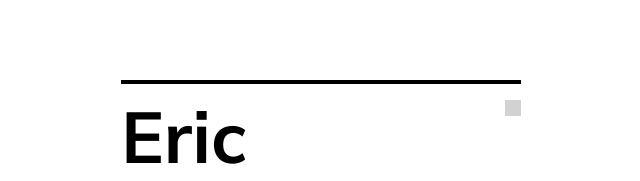
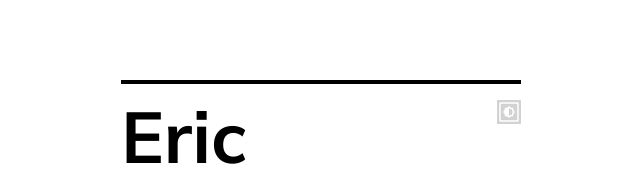
Before and after one commit to wiyantoeric/portfolio, a Next.js app: page / in a window 1280 px wide. Shown: the top 181 px of the page, without its empty margins (319-959 px from the left). Built offline with nearby package versions, Linux system fonts and the light colour scheme.

Commit message:
feat(ui): update toggle theme button

```diff
--- a/src/app/page.tsx
+++ b/src/app/page.tsx
@@ -5,7 +5,7 @@ import articleData from "../data.json";
 import { Article } from "@/type/article";
 import initiateLenis from "@/utils/initiateLenis";
 import { motion, useScroll } from "framer-motion";
-import "../styles/new.scss";
+import "../styles/home.scss";
 import RevealText from "@/components/RevealText";
 import dynamic from "next/dynamic";
 
@@ -75,6 +75,7 @@ function Home() {
                     duration={0.75}
                     delay={2.4 + index * 0.1}
                     className="font-mulish"
+                    key={index}
                   />
                   <span className="font-mulish">&nbsp;</span>
                 </>
--- a/src/components/ThemeToggle.tsx
+++ b/src/components/ThemeToggle.tsx
@@ -1,9 +1,10 @@
 import useTheme from "@/utils/useTheme";
 import { motion, useAnimate } from "framer-motion";
 import React from "react";
+import BrightnessIcon from "./icon/BrightnessIcon";
 
 function ThemeToggle() {
-  const [_, toggleTheme] = useTheme();
+  const [theme, toggleTheme] = useTheme();
   const [splashRef, animate] = useAnimate();
 
   // Animate backdrop in timeline
@@ -12,7 +13,7 @@ function ThemeToggle() {
     await animate(
       splashRef.current,
       {
-        scale: 2,
+        scale: 1.7,
         opacity: 0,
       },
       { duration: 0.8, ease: "easeOut" },
@@ -53,14 +54,16 @@ function ThemeToggle() {
       {/* Splash container, animated on toggle-theme button click */}
       <div
         ref={splashRef}
-        className="absolute left-0 top-0 -z-10 h-4 w-4 scale-100 bg-black dark:bg-white"
+        className="absolute left-0 top-0 -z-10 h-full w-full scale-100 bg-black dark:bg-white"
       ></div>
       {/* Toggle-theme button */}
       <div
-        className="h-4 w-4 bg-black duration-500 dark:bg-white"
+        className="bg-black duration-500 dark:bg-white"
         onClick={onToggleClick}
         aria-label="Toggle theme"
-      ></div>
+      >
+        <BrightnessIcon light={theme === "light"} />
+      </div>
     </motion.div>
   );
 }
--- /dev/null
+++ b/src/components/icon/BrightnessIcon.tsx
@@ -0,0 +1,35 @@
+function BrightnessIcon({ light }: { light: boolean }) {
+  console.log(light);
+
+  return (
+    <svg
+      width="24px"
+      height="24px"
+      viewBox="0 0 24 24"
+      strokeWidth="1.5"
+      // filter={light ? "invert(1)" : "invert(0)"}
+      fill="none"
+      xmlns="http://www.w3.org/2000/svg"
+      color={light ? "#FFFFFF" : "#000000"}
+    >
+      <path
+        d="M12 7L13.5307 8.30448L15.5355 8.46447L15.6955 10.4693L17 12L15.6955 13.5307L15.5355 15.5355L13.5307 15.6955L12 17L10.4693 15.6955L8.46447 15.5355L8.30448 13.5307L7 12L8.30448 10.4693L8.46447 8.46447L10.4693 8.30448L12 7Z"
+        stroke={light ? "#FFFFFF" : "#000000"}
+        strokeWidth="1.5"
+      ></path>
+      <path
+        d="M10.4693 15.6955L12 17V7L10.4693 8.30448L8.46447 8.46447L8.30448 10.4693L7 12L8.30448 13.5307L8.46447 15.5355L10.4693 15.6955Z"
+        fill={light ? "#FFFFFF" : "#000000"}
+      ></path>
+      <path
+        d="M21 3.6V20.4C21 20.7314 20.7314 21 20.4 21H3.6C3.26863 21 3 20.7314 3 20.4V3.6C3 3.26863 3.26863 3 3.6 3H20.4C20.7314 3 21 3.26863 21 3.6Z"
+        stroke={light ? "#FFFFFF" : "#000000"}
+        strokeWidth="1.5"
+        strokeLinecap="round"
+        strokeLinejoin="round"
+      ></path>
+    </svg>
+  );
+}
+
+export default BrightnessIcon;
```
Also changed, not shown: src/styles/home.scss (renamed from src/styles/new.scss).
